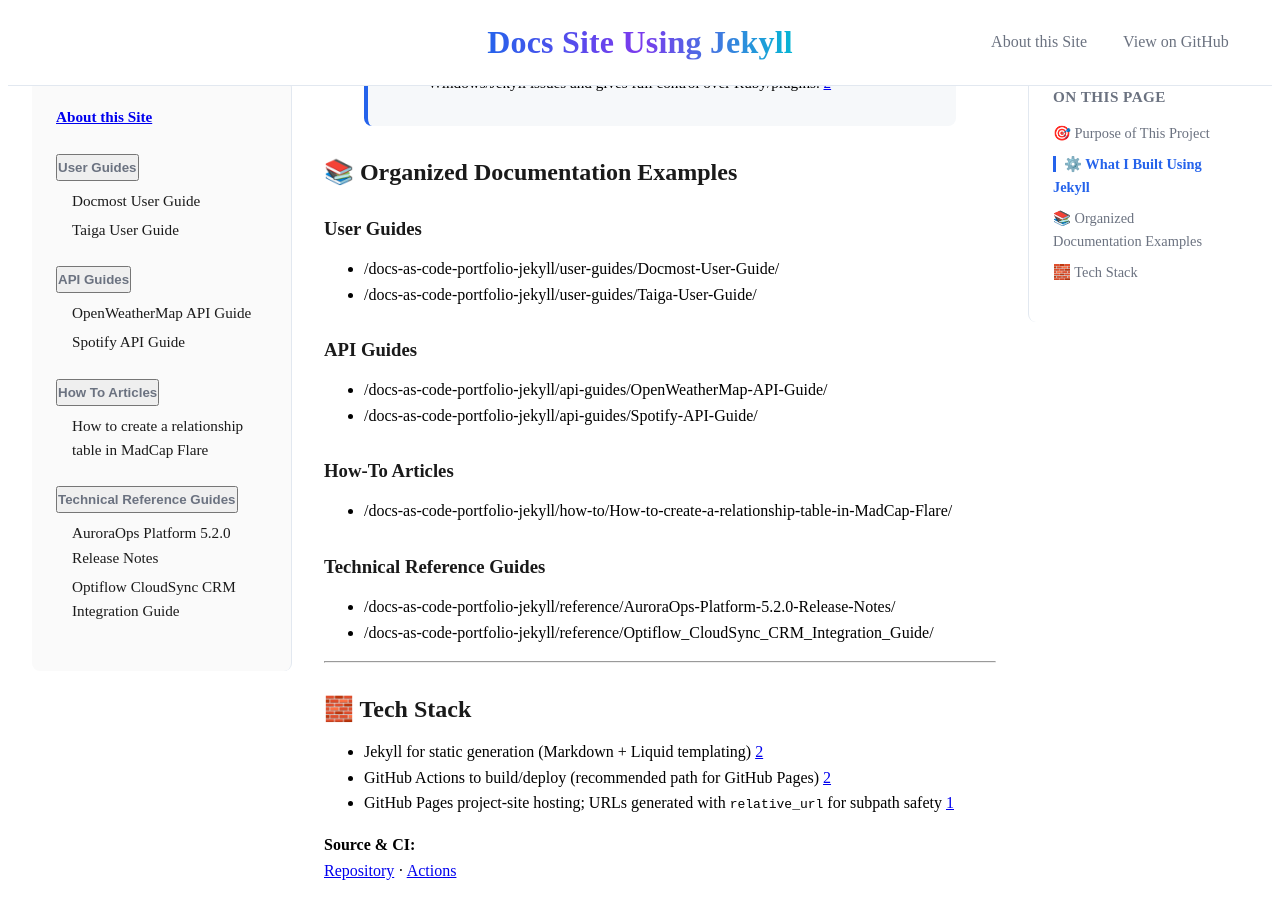
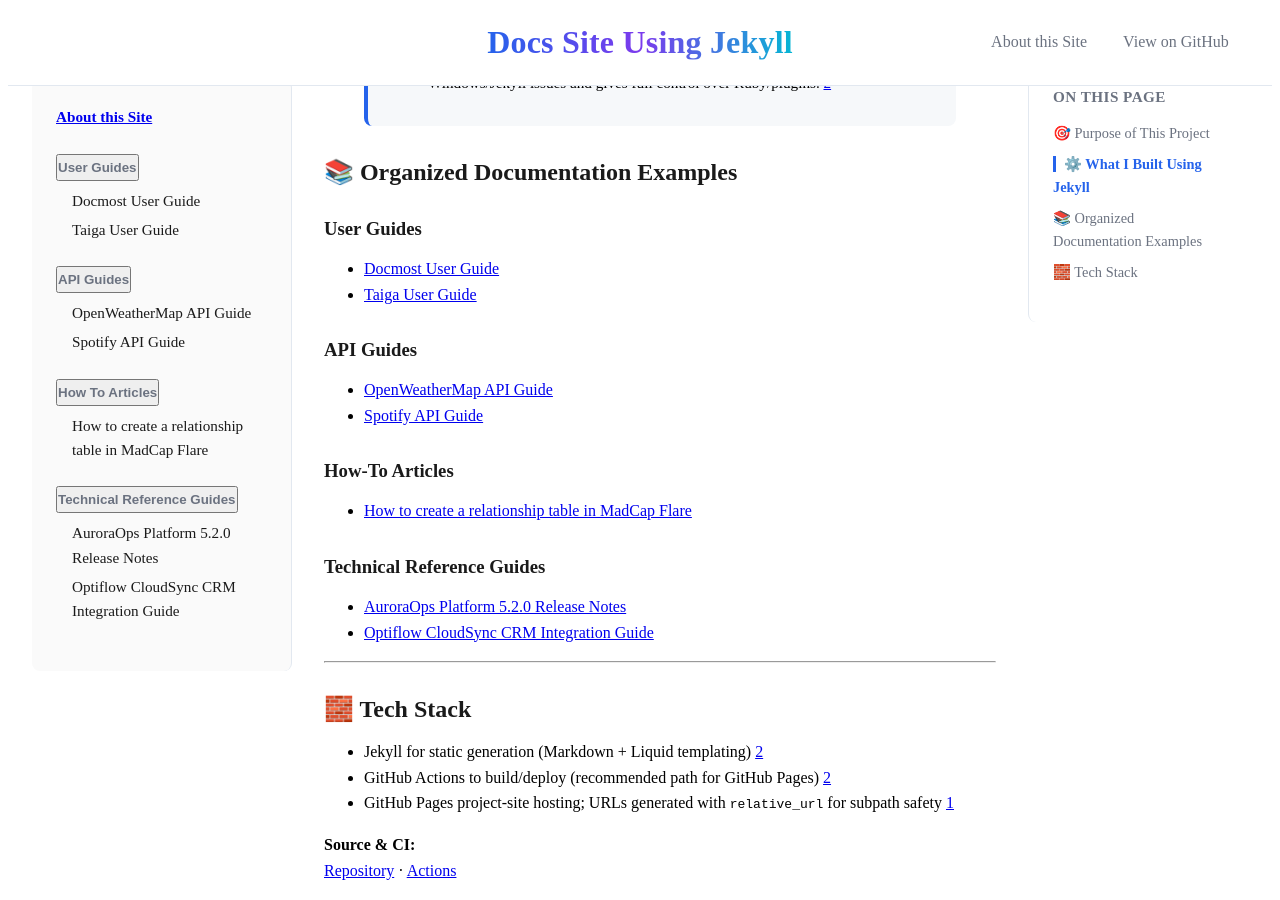
Before and after one commit to LizMarlowe-byte/docs-as-code-portfolio-jekyll, a Jekyll site: the page built from index.md, in a window 1280 px wide and 900 px high, scrolled down 1212 px. Built offline with Jekyll 4.4.1, drawn with Linux system fonts in a browser that asks for light colours.

Commit message:
Update index.md

```diff
--- a/index.md
+++ b/index.md
@@ -47,19 +47,19 @@ This portfolio series is my opportunity to:
 ## 📚 Organized Documentation Examples
 
 ### User Guides
-- /docs-as-code-portfolio-jekyll/user-guides/Docmost-User-Guide/
-- /docs-as-code-portfolio-jekyll/user-guides/Taiga-User-Guide/
+- [Docmost User Guide](/docs-as-code-portfolio-jekyll/user-guides/Docmost-User-Guide/)
+- [Taiga User Guide](/docs-as-code-portfolio-jekyll/user-guides/Taiga-User-Guide/)
 
 ### API Guides
-- /docs-as-code-portfolio-jekyll/api-guides/OpenWeatherMap-API-Guide/
-- /docs-as-code-portfolio-jekyll/api-guides/Spotify-API-Guide/
+- [OpenWeatherMap API Guide](/docs-as-code-portfolio-jekyll/api-guides/OpenWeatherMap-API-Guide/)
+- [Spotify API Guide](/docs-as-code-portfolio-jekyll/api-guides/Spotify-API-Guide/)
 
 ### How‑To Articles
-- /docs-as-code-portfolio-jekyll/how-to/How-to-create-a-relationship-table-in-MadCap-Flare/
+- [How to create a relationship table in MadCap Flare](/docs-as-code-portfolio-jekyll/how-to/How-to-create-a-relationship-table-in-MadCap-Flare/)
 
 ### Technical Reference Guides
-- /docs-as-code-portfolio-jekyll/reference/AuroraOps-Platform-5.2.0-Release-Notes/
-- /docs-as-code-portfolio-jekyll/reference/Optiflow_CloudSync_CRM_Integration_Guide/
+- [AuroraOps Platform 5.2.0 Release Notes](/docs-as-code-portfolio-jekyll/reference/AuroraOps-Platform-5.2.0-Release-Notes/)
+- [Optiflow CloudSync CRM Integration Guide](/docs-as-code-portfolio-jekyll/reference/Optiflow_CloudSync_CRM_Integration_Guide/)
 
 ---
 
```
